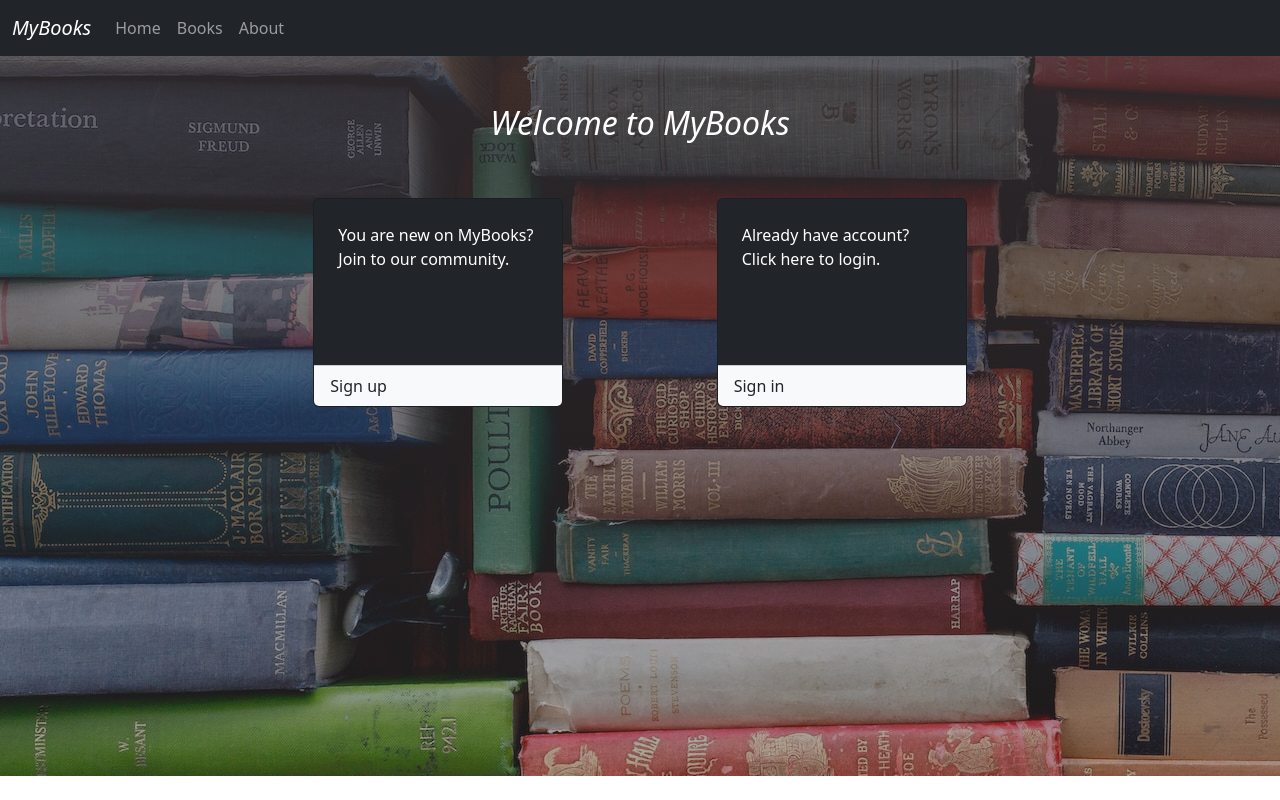
After one commit to ivonamilankovic/book_store, a Symfony app: template templates/home/home.html.twig in a window 1280 px wide. The commit adds this page. Run offline with Twig, Linux system fonts and the light colour scheme; the template is opened without the code that fills it, so the values that code supplies are empty; some libraries are stand-ins or nearby versions.

Commit message:
home page

```diff
--- a/composer.json
+++ b/composer.json
@@ -4,7 +4,7 @@
     "minimum-stability": "stable",
     "prefer-stable": true,
     "require": {
-        "php": ">=7.2.5",
+        "php": ">=7.4",
         "ext-ctype": "*",
         "ext-iconv": "*",
         "doctrine/annotations": "^1.0",
--- a/package.json
+++ b/package.json
@@ -19,6 +19,7 @@
         "build": "encore production --progress"
     },
     "dependencies": {
+        "file-loader": "^6.2.0",
         "jquery": "^3.6.1",
         "prop-types": "^15.8.1",
         "react": "^18.2.0",
--- a/templates/base.html.twig
+++ b/templates/base.html.twig
@@ -14,13 +14,13 @@
     <body>
     <nav class="navbar navbar-dark bg-dark navbar-expand-lg">
         <div class="container-fluid">
-            <a class="navbar-brand" href="#">MyBooks</a>
+            <a class="navbar-brand fst-italic" href="{{ path('app_home') }}">MyBooks</a>
             <button class="navbar-toggler" type="button" data-bs-toggle="collapse" data-bs-target="#navbarNavAltMarkup" aria-controls="navbarNavAltMarkup" aria-expanded="false" aria-label="Toggle navigation">
                 <span class="navbar-toggler-icon"></span>
             </button>
             <div class="collapse navbar-collapse" id="navbarNavAltMarkup">
                 <div class="navbar-nav">
-                    <a class="nav-link" href="#">Home</a>
+                    <a class="nav-link" href="{{ path('app_home') }}">Home</a>
                     <a class="nav-link" href="{{ path('app_book_list') }}">Books</a>
                     <a class="nav-link" href="#">About</a>
                 </div>
--- /dev/null
+++ b/templates/home/home.html.twig
@@ -0,0 +1,31 @@
+{% extends 'base.html.twig' %}
+
+{% block title %}Home page{% endblock %}
+
+{% block body %}
+
+    <div>
+        <div style="background-image: linear-gradient(to bottom, rgba(55,49,53,0.75), rgba(55,49,53,0.4)), url({{ asset('/build/images/book-bg.jpg') }}); height: 90vh;">
+    {% if app.user %}
+        <h2>Hi {{ app.user.name }}</h2>
+    {% else %}
+        <h2 class="py-5 text-center text-white fst-italic">Welcome to MyBooks</h2>
+        <div class="d-flex justify-content-evenly w-75 mx-auto">
+            <div class="card text-bg-dark" style="width: 250px; ">
+                <p class="p-4" style="height: 150px;"><span class="text-center">You are new on MyBooks? Join to our community.</span></p>
+                <a href="#" class="card-footer text-decoration-none bg-light text-dark">Sign up</a>
+            </div>
+            <div class="card text-bg-dark"  style="width: 250px;">
+                <p class="p-4" style="height: 150px;"><span class="text-center">Already have account? Click here to login.</span></p>
+                <a href="#" class="card-footer text-decoration-none bg-light text-dark">Sign in</a>
+            </div>
+        </div>
+
+    {% endif %}
+        </div>
+
+    {# TODO -da izbacuje neke random ponude #}
+
+    </div>
+
+{% endblock %}
--- a/webpack.config.js
+++ b/webpack.config.js
@@ -13,7 +13,10 @@ Encore
   .setPublicPath("/build")
   // only needed for CDN's or sub-directory deploy
   //.setManifestKeyPrefix('build/')
-
+    .copyFiles({
+        from: './assets/images',
+        to: 'images/[path][name].[ext]',
+    })
   /*
    * ENTRY CONFIG
    *
```
Also changed, not shown: src/Controller/HomeController.php (added, +17 -0 lines), assets/images/book-bg.jpg (added), 1 other file.
